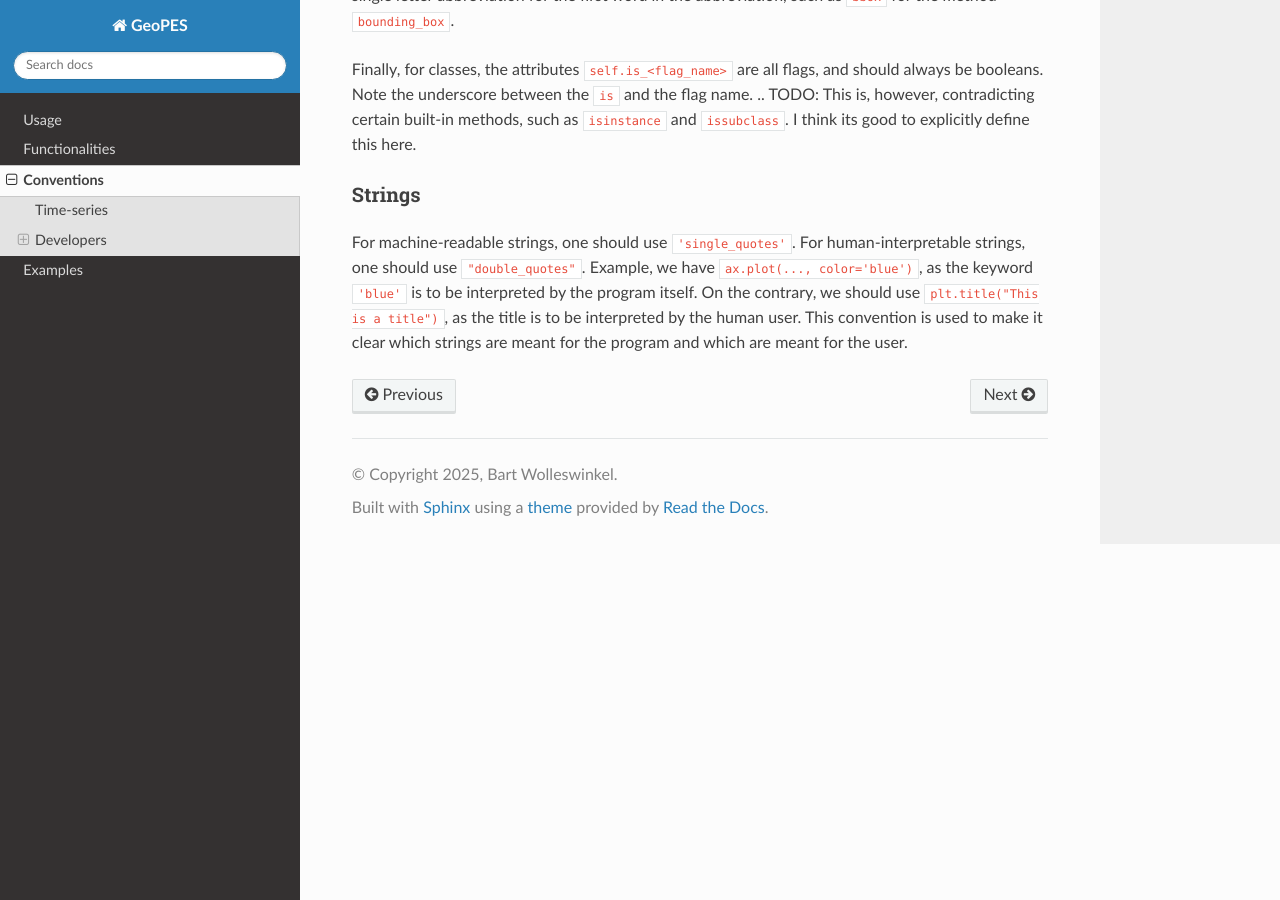
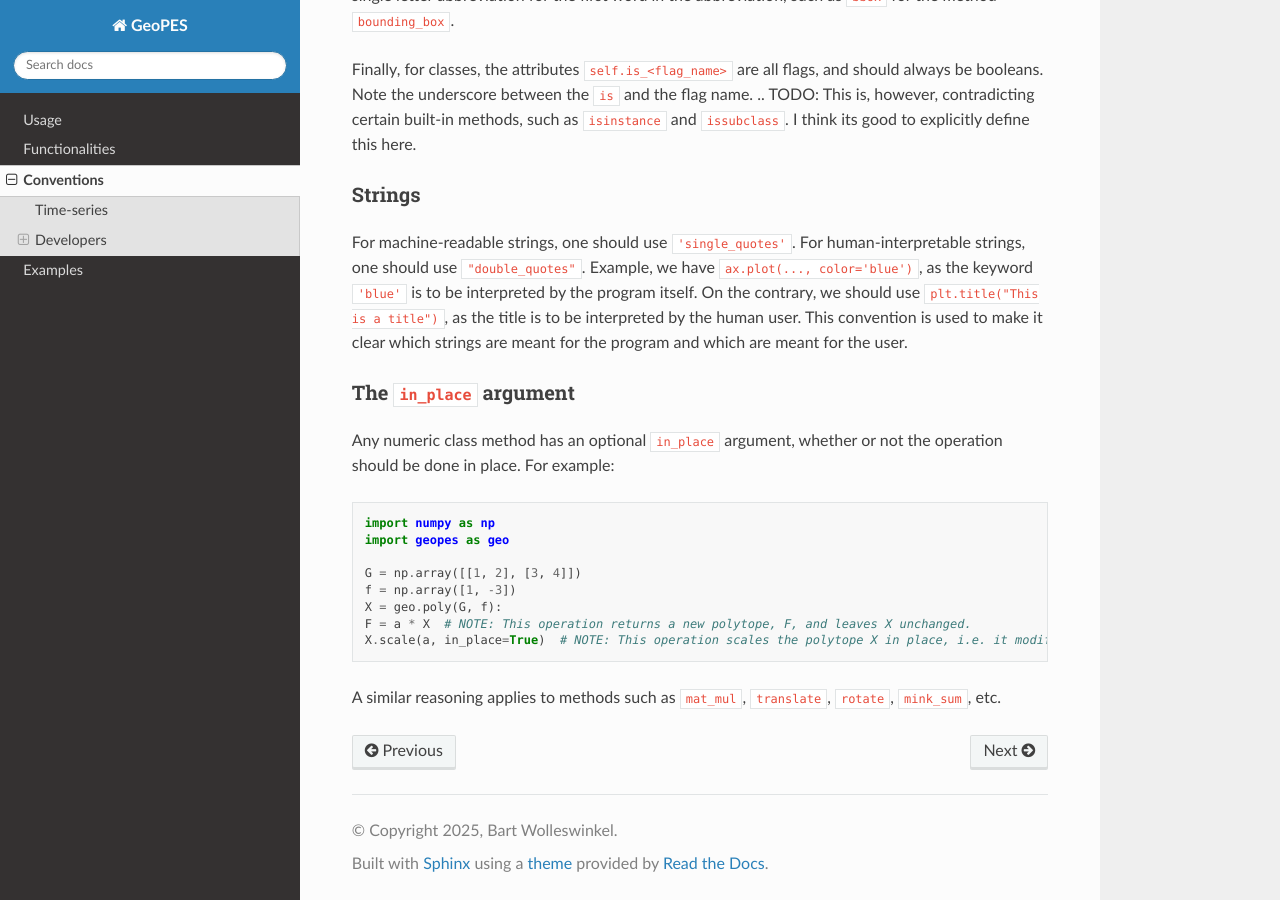
Before and after one commit to bwolleswinkel/geopes, a Sphinx documentation site: the page built from docs/source/conventions.rst, in a window 1280 px wide and 900 px high, scrolled down 1721 px. Built offline with Sphinx 7.4.7 and the Read the Docs theme 3.1.0, drawn with Linux system fonts in a browser that asks for light colours.

Commit message:
Added some extra documentation on the `in_place` argument

```diff
--- a/docs/source/conventions.rst
+++ b/docs/source/conventions.rst
@@ -65,3 +65,21 @@ Strings
 ^^^^^^^
 
 For machine-readable strings, one should use ``'single_quotes'``. For human-interpretable strings, one should use ``"double_quotes"``. Example, we have ``ax.plot(..., color='blue')``, as the keyword ``'blue'`` is to be interpreted by the program itself. On the contrary, we should use ``plt.title("This is a title")``, as the title is to be interpreted by the human user. This convention is used to make it clear which strings are meant for the program and which are meant for the user.
+
+The ``in_place`` argument
+^^^^^^^^^^^^^^^^^^^^^^^^^
+
+Any numeric class method has an optional ``in_place`` argument, whether or not the operation should be done in place. For example:
+
+.. code-block:: python
+
+   import numpy as np
+   import geopes as geo
+
+   G = np.array([[1, 2], [3, 4]])
+   f = np.array([1, -3])
+   X = geo.poly(G, f):
+   F = a * X  # NOTE: This operation returns a new polytope, F, and leaves X unchanged.
+   X.scale(a, in_place=True)  # NOTE: This operation scales the polytope X in place, i.e. it modifies X directly.
+
+A similar reasoning applies to methods such as ``mat_mul``, ``translate``, ``rotate``, ``mink_sum``, etc.
```
